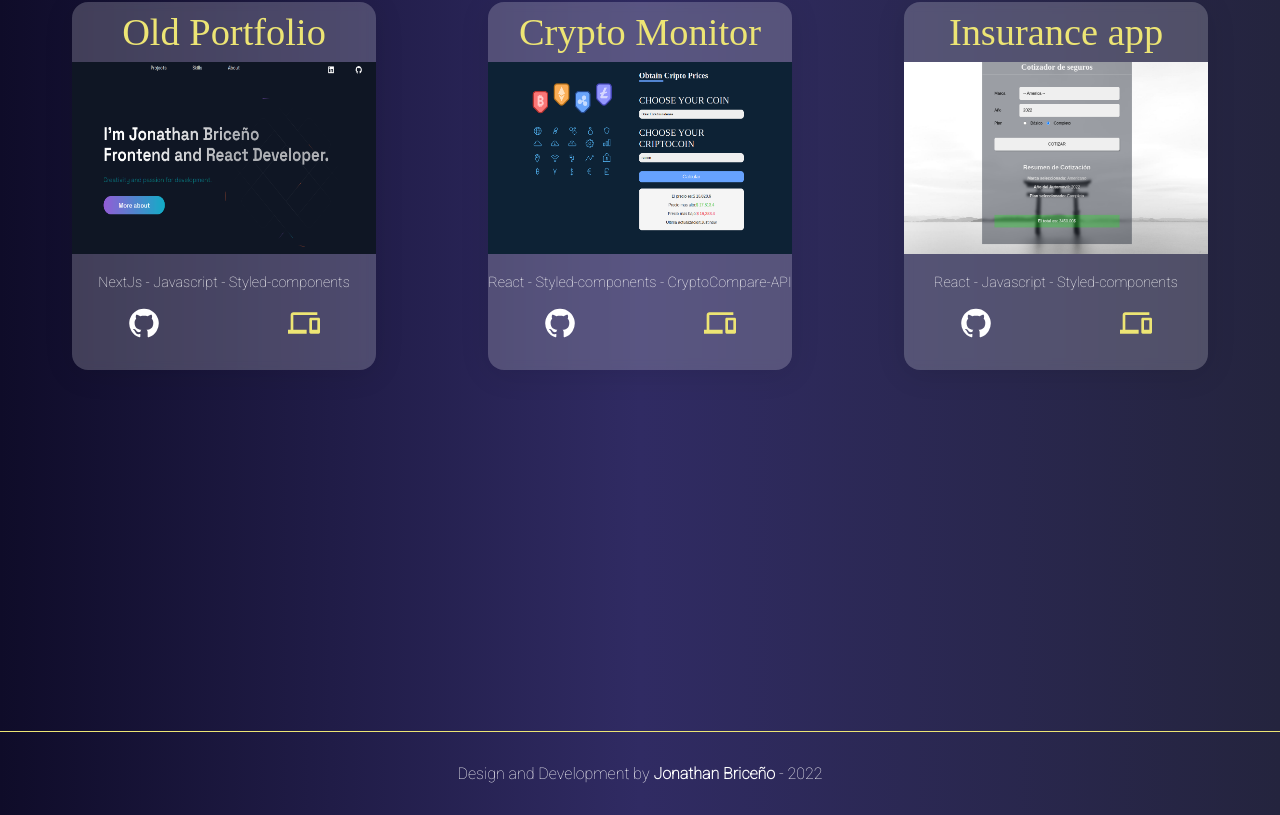
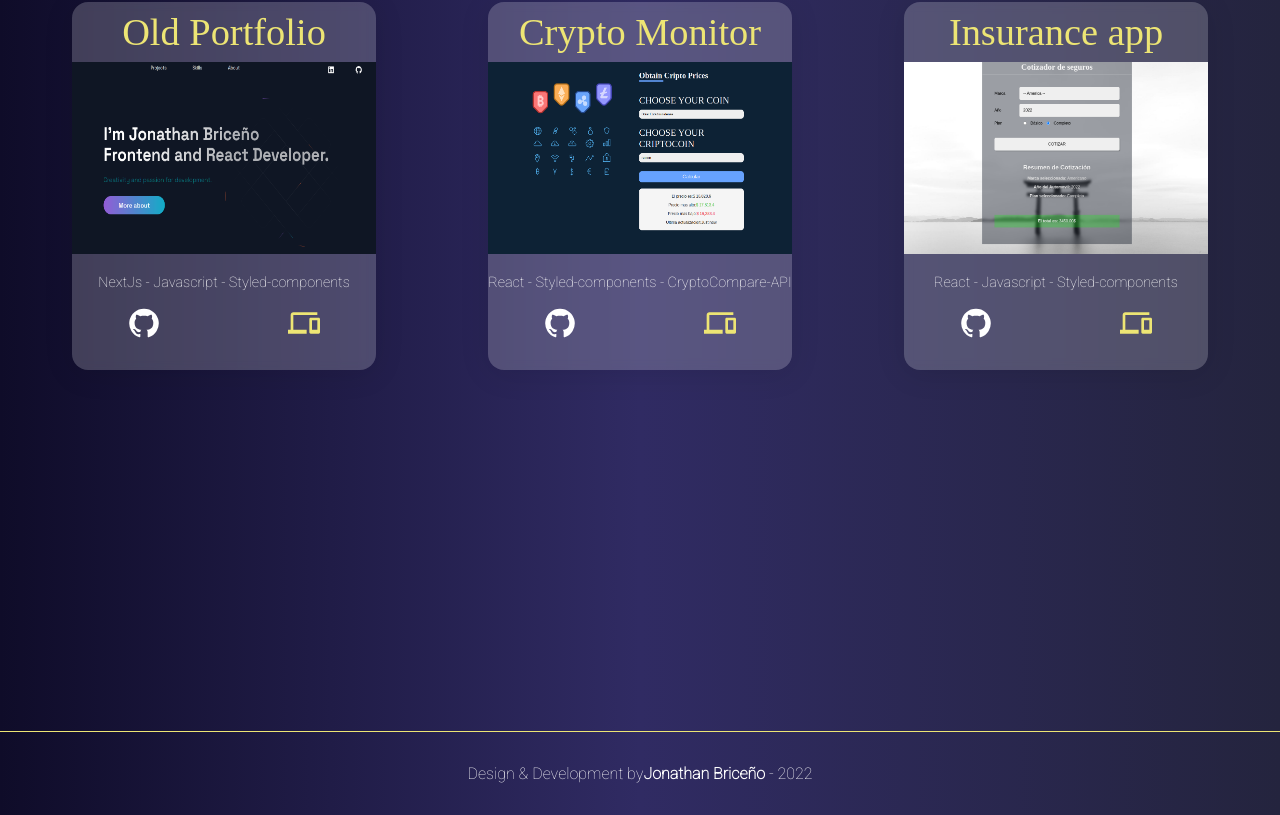
Before and after one commit to brimanz/personal_portfolio-2023, a React (Vite) app: page / in a window 1280 px wide. Shown: the part 3270-4085 px from the top of the page. Built offline with nearby package versions, Linux system fonts and the light colour scheme; a web font is replaced by a local one.

Commit message:
fix info in footer

```diff
--- a/src/components/footer/Footer.jsx
+++ b/src/components/footer/Footer.jsx
@@ -5,7 +5,9 @@ import styled from '@emotion/styled'
 const Footer = () =>{
 	return(
 		<FooterContainer>
-			<p>Design and Development by <strong>Jonathan Briceño</strong> - 2022</p>
+			<p>Design & Development by
+				<strong>Jonathan Briceño</strong> - 2022
+			</p>
 		</FooterContainer>
 	);
 }
```
